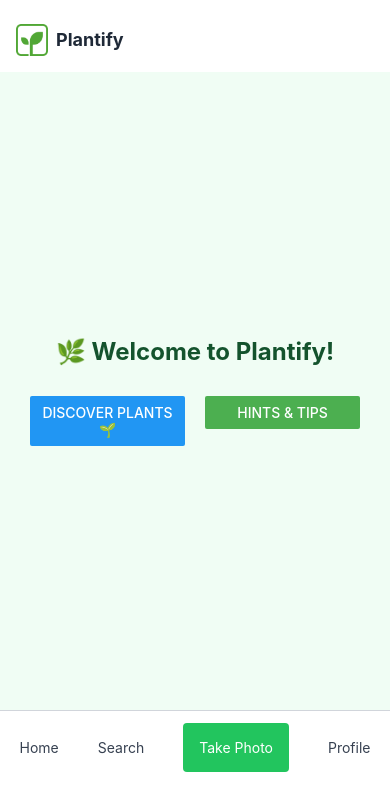
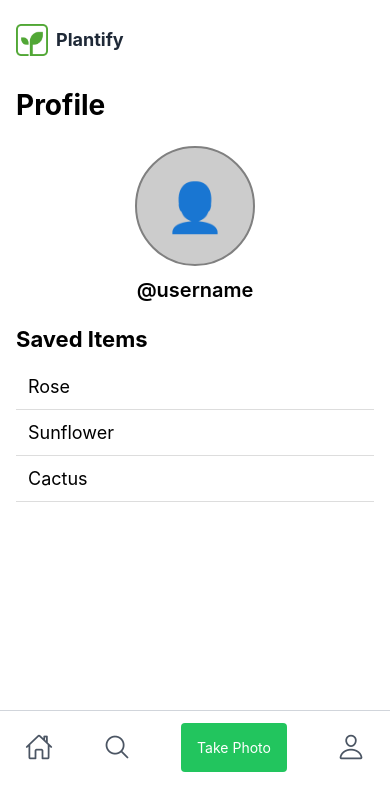
Before and after one commit to Calscode/Plantify-V3, a React Native app: screen /Profile in a window 390 px wide. Shown: the top 810 px of the page. Built offline with nearby package versions, Linux system fonts and the light colour scheme.

Commit message:
profile page skeleton done

```diff
--- a/App.tsx
+++ b/App.tsx
@@ -15,6 +15,7 @@ import HintsCard from "~/components/Screens/Hintscard";
 import './global.css';
 import {View} from "react-native"
 import PlantDetailScreen from "~/components/Screens/PlantDetailCard";
+import ProfileScreen from '~/components/Screens/Profilescreen';
 
 export type RootStackParamList = {
   Home: undefined;
@@ -25,6 +26,7 @@ export type RootStackParamList = {
   FruitCard: undefined;
   HintsCard: undefined;
   PlantDetail: { plant: any };
+  Profile: undefined;
 };
 
 const Stack = createNativeStackNavigator();
@@ -46,6 +48,7 @@ export default function App() {
       <Stack.Screen name="FruitCard" component={FruitCard} />
       <Stack.Screen name="HintsCard" component={HintsCard} />
       <Stack.Screen name="PlantDetail" component={PlantDetailScreen} />
+      <Stack.Screen name="Profile" component={ProfileScreen} />
         </Stack.Navigator>
               <ButtonBar />
         <StatusBar style="auto" />
--- a/src/components/Screens/DiscoveryScreen.tsx
+++ b/src/components/Screens/DiscoveryScreen.tsx
@@ -9,7 +9,6 @@ export default function DiscoveryScreen({ navigation }) {
   useEffect(() => {
     axios.get("https://plantify-backend-n824.onrender.com/api/plants")
       .then((response) => {
-        console.log("Fetched data:", response.data);
         setPlantData(response.data.plants);
       })
       .catch((error) => {
--- a/src/components/Screens/PlantCard.tsx
+++ b/src/components/Screens/PlantCard.tsx
@@ -1,7 +1,7 @@
 import { View, Text, Image, TouchableOpacity, StyleSheet } from "react-native";
 import { useNavigation } from "@react-navigation/native";
 import { useState } from "react";
-import { AntDesign } from '@expo/vector-icons'; // for heart icons
+import { AntDesign } from '@expo/vector-icons';
 
 function PlantCard({ plant }) {
   const navigation = useNavigation();
@@ -9,7 +9,7 @@ function PlantCard({ plant }) {
 
   const toggleLike = () => {
     setLiked(!liked);
-    // Optionally: send to backend or global store
+
   };
 
   return (
--- a/src/components/Screens/PlantDetailCard.tsx
+++ b/src/components/Screens/PlantDetailCard.tsx
@@ -8,7 +8,7 @@ function PlantDetailScreen({ route }) {
 
   const toggleLike = () => {
     setLiked(!liked);
-    // Optional: sync with global state or backend
+
   };
 
   return (
--- /dev/null
+++ b/src/components/Screens/Profilescreen.tsx
@@ -0,0 +1,121 @@
+import React, { useState } from 'react';
+import { View, Text, TouchableOpacity, Image, FlatList, StyleSheet } from 'react-native';
+import * as ImagePicker from 'expo-image-picker';
+
+export default function ProfileScreen() {
+  const [avatarUri, setAvatarUri] = useState<string | null>(null);
+  const username = '@username';
+
+  const savedItems = [
+    { id: '1', name: 'Rose' },
+    { id: '2', name: 'Sunflower' },
+    { id: '3', name: 'Cactus' },
+  ];
+
+  const pickAvatar = () => {
+    ImagePicker.launchImageLibraryAsync({
+      mediaTypes: ImagePicker.MediaTypeOptions.Images,
+      quality: 1,
+    })
+      .then(result => {
+        if (!result.canceled && result.assets.length > 0) {
+          setAvatarUri(result.assets[0].uri);
+        }
+      })
+      .catch(error => {
+        console.error('Image picking error:', error);
+      });
+  };
+
+  return (
+    <View style={styles.container}>
+      <View style={styles.topBar}>
+        <Text style={styles.title}>Profile</Text>
+      </View>
+
+      <TouchableOpacity style={styles.avatarButton} onPress={pickAvatar}>
+        {avatarUri ? (
+          <Image source={{ uri: avatarUri }} style={styles.avatar} />
+        ) : (
+          <View style={styles.avatarPlaceholder}>
+            <Text style={styles.avatarPlaceholderText}>👤</Text>
+          </View>
+        )}
+      </TouchableOpacity>
+
+      <Text style={styles.username}>{username}</Text>
+
+      <Text style={styles.savedTitle}>Saved Items</Text>
+      <FlatList
+        data={savedItems}
+        keyExtractor={(item) => item.id}
+        renderItem={({ item }) => (
+          <View style={styles.savedItem}>
+            <Text style={styles.savedItemText}>{item.name}</Text>
+          </View>
+        )}
+        ListEmptyComponent={<Text>No saved items</Text>}
+      />
+    </View>
+  );
+}
+
+const styles = StyleSheet.create({
+  container: {
+    flex: 1,
+    padding: 16,
+    backgroundColor: '#fff',
+  },
+  topBar: {
+    flexDirection: 'row',
+    justifyContent: 'space-between',
+    alignItems: 'center',
+    marginBottom: 24,
+  },
+  title: {
+    fontSize: 28,
+    fontWeight: 'bold',
+  },
+  avatarButton: {
+    alignSelf: 'center',
+    marginBottom: 12,
+  },
+  avatar: {
+    width: 120,
+    height: 120,
+    borderRadius: 60,
+  },
+  avatarPlaceholder: {
+    width: 120,
+    height: 120,
+    borderRadius: 60,
+    borderWidth: 2,
+    borderColor: 'grey',
+    justifyContent: 'center',
+    alignItems: 'center',
+    backgroundColor: '#ccc',
+  },
+  avatarPlaceholderText: {
+    fontSize: 48,
+    color: 'grey',
+  },
+  username: {
+    fontSize: 20,
+    fontWeight: '600',
+    textAlign: 'center',
+    marginBottom: 24,
+  },
+  savedTitle: {
+    fontSize: 22,
+    fontWeight: 'bold',
+    marginBottom: 12,
+  },
+  savedItem: {
+    padding: 12,
+    borderBottomWidth: 1,
+    borderBottomColor: '#ddd',
+  },
+  savedItemText: {
+    fontSize: 18,
+  },
+});
--- a/src/navigation/ButtonBar.tsx
+++ b/src/navigation/ButtonBar.tsx
@@ -1,24 +1,38 @@
-import { View, Text, TouchableOpacity } from 'react-native';
+import { View, TouchableOpacity } from 'react-native';
 import { useNavigation } from '@react-navigation/native';
+import { Ionicons } from '@expo/vector-icons';
 import { CameraButton } from '../components/Camera/CameraButton';
 
 export const ButtonBar = () => {
-    const navigation = useNavigation();
+  const navigation = useNavigation();
+
   return (
-    <View className="flex-row justify-around items-center bg-white border-t border-gray-300 py-3"
-    >
-      <TouchableOpacity className="items-center" onPress={() => navigation.navigate('Home')}>
-        <Text className="text-gray-700">Home</Text>
+    <View className="flex-row justify-around items-center bg-white border-t border-gray-300 py-3">
+
+      <TouchableOpacity
+        className="items-center"
+        onPress={() => navigation.navigate('Home')}
+        accessibilityLabel="Go to Home"
+      >
+        <Ionicons name="home-outline" size={28} color="#4B5563" />
       </TouchableOpacity>
 
-      <TouchableOpacity className="items-center">
-        <Text className="text-gray-700">Search</Text>
+      <TouchableOpacity
+        className="items-center"
+        onPress={() => navigation.navigate('Search')}
+        accessibilityLabel="Go to Search"
+      >
+        <Ionicons name="search-outline" size={28} color="#4B5563" />
       </TouchableOpacity>
 
       <CameraButton />
 
-      <TouchableOpacity className="items-center">
-        <Text className="text-gray-700">Profile</Text>
+      <TouchableOpacity
+        className="items-center"
+        onPress={() => navigation.navigate('Profile')}
+        accessibilityLabel="Go to Profile"
+      >
+        <Ionicons name="person-outline" size={28} color="#4B5563" />
       </TouchableOpacity>
     </View>
   );
```
Lines whose indentation alone changed are shown as unchanged.
